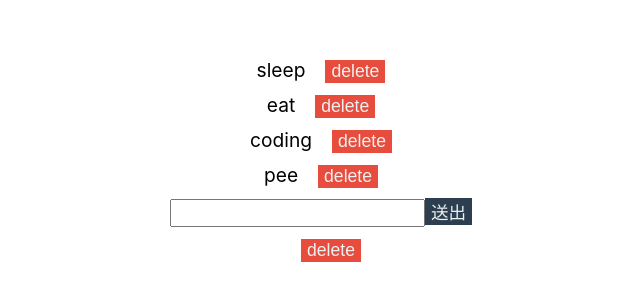
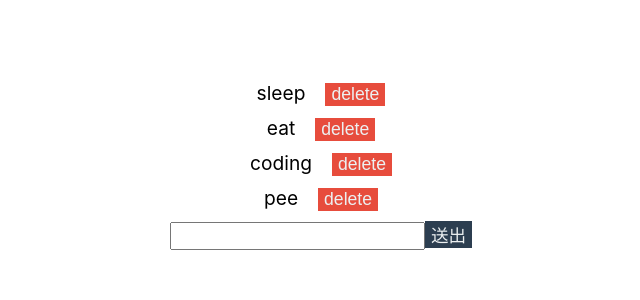
Before and after one commit to taichishadow/my-react-practice, a React (Create React App) app: page / in a window 1280 px wide. Shown: the part 240-540 px from the top of the page, without its empty margins (319-959 px from the left). Built offline with nearby package versions, Linux system fonts and the light colour scheme.

Commit message:
Remove unessential code

```diff
--- a/src/App.js
+++ b/src/App.js
@@ -9,7 +9,6 @@ function App() {
     <div className="App">
       <header className="App-header">
         <ToDoList />
-        <ToDoItem />
       </header>
     </div>
   );
```
